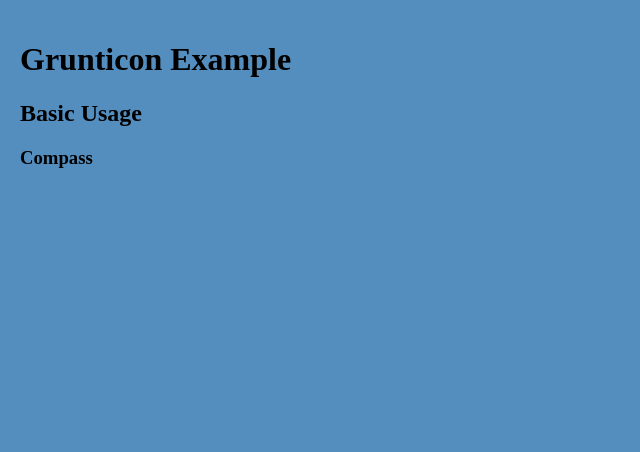
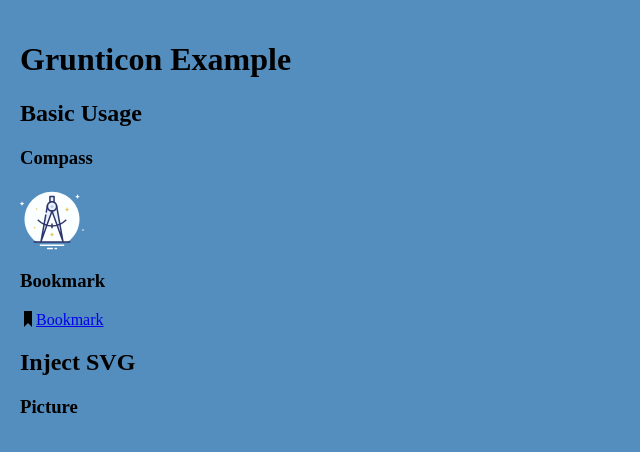
Before and after one commit to bookwyrm/grunticon-example, a website: page index.html in a window 1280 px wide. Shown: the whole page, without its empty margins (0-640 px from the left). Drawn offline with Linux system fonts and the light colour scheme.

Commit message:
Add Bookmark example and update for changes to prefix

```diff
--- a/index.html
+++ b/index.html
@@ -12,6 +12,19 @@
       body {
         margin: 0;
         padding: 20px;
+      }
+      .link--bookmark {
+        position: relative;
+        padding-left: 1em;
+      }
+      .link--bookmark::before {
+        position: absolute;
+        top: 0;
+        left: 0;
+        width: 1em;
+        height: 1em;
+        background-size: cover;
+        content: '';
       }
     </style>
 		<script>
@@ -28,7 +41,13 @@
 
     <h2>Basic Usage<h2>
     <h3>Compass</h3>
-    <div class="icon-spaark_design_icicle_compass" style="width: 64px; height: 64px;" ></div>
+    <div class="icon--spaark_design_icicle_compass" style="width: 64px; height: 64px;" ></div>
 
+    <h3>Bookmark</h3>
+    <a href="#" class="link--bookmark icon__before--bookmark">Bookmark</a>
+
+    <h2>Inject SVG</h2>
+    <h3>Picture</h3>
+    <div class="">
   </body>
 </html>
```
